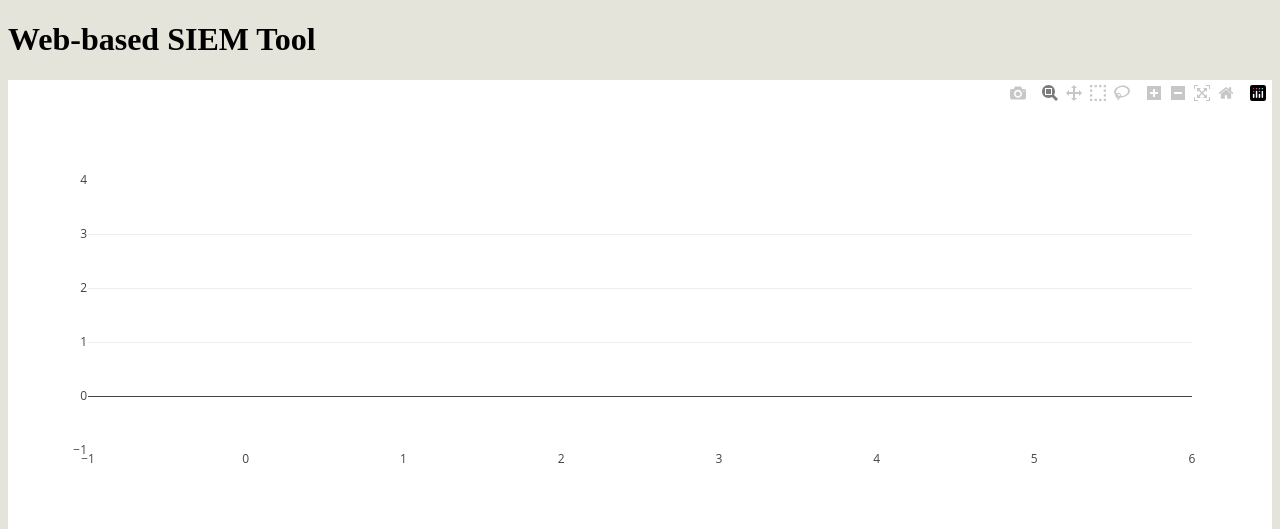
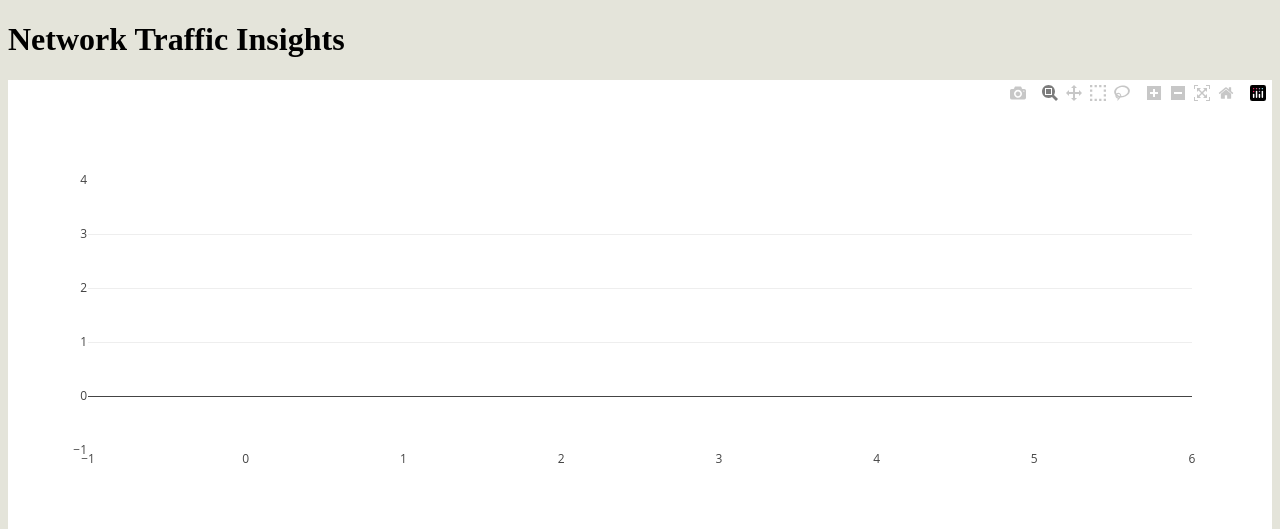
Before and after one commit to creativebash/packet-pulse-insights, a FastAPI app: page /chart in a window 1280 px wide. Shown: the top 529 px of the page. Run offline with FastAPI, Linux system fonts and the light colour scheme; some libraries are stand-ins or nearby versions.

Commit message:
added screenshot.png and modified index

```diff
--- a/app/templates/index.html
+++ b/app/templates/index.html
@@ -7,7 +7,7 @@
     <script src="https://cdn.plot.ly/plotly-latest.min.js"></script>
 </head>
 <body>
-    <h1>Web-based SIEM Tool</h1>
+    <h1>Network Traffic Insights</h1>
     <!-- A container for the Plotly chart -->
     <div id="plotly-chart"></div>
 
```
Also changed, not shown: Screenshot.png (added).
